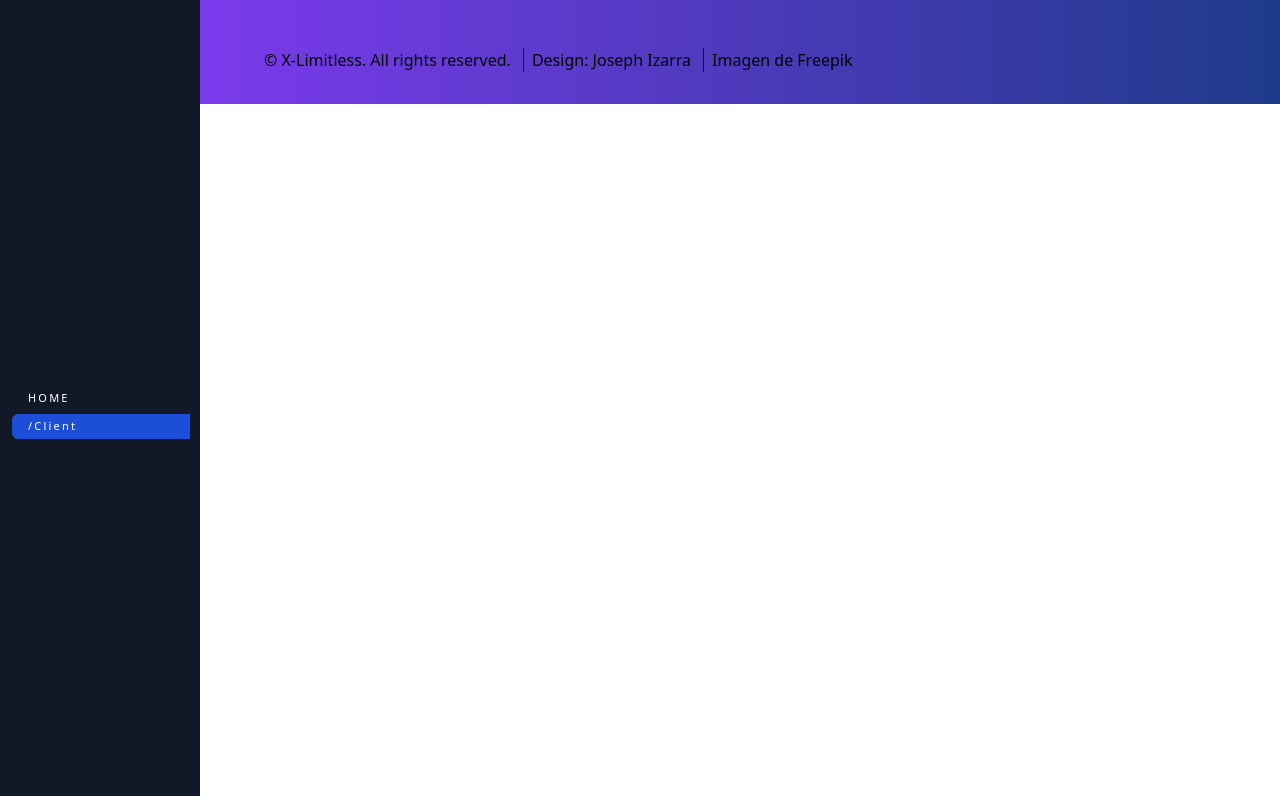
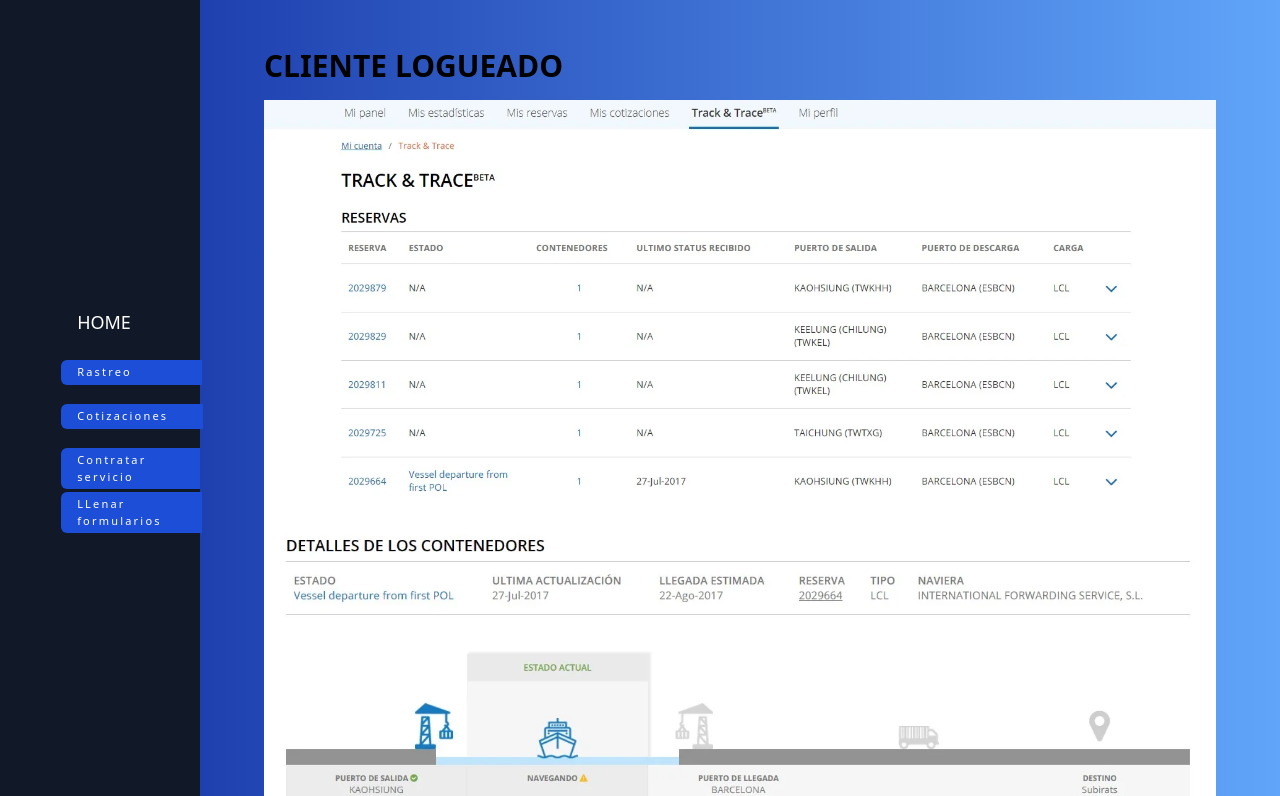
Before and after one commit to JEIZHER/GEADOC, a React (Vite) app: page /Client in a window 1280 px wide. Shown: the top 796 px of the page. Built offline with nearby package versions, Linux system fonts and the light colour scheme.

Commit message:
agregadas pagina de cliente logueado, imagenes temporales de rasteo, + items a menu de cliente

```diff
--- a/src/Components/SideBar/index.jsx
+++ b/src/Components/SideBar/index.jsx
@@ -22,7 +22,7 @@ const Sidebar = () => {
 						</li>
 					</div>
 
-					<div className='menu flex flex-row justify-center lg:flex-col gap-3 lg:gap-9 w-full'>
+					<div className='menu flex flex-row justify-center lg:flex-col gap-3 lg:gap-10 w-full h-full'>
 						<li>
 							<a
 								href='#intro'
@@ -46,7 +46,6 @@ const Sidebar = () => {
 								Cotizaciones
 							</a>
 						</li>
-
 
 						<li>
 							<a href='#four' className='btn_sidebar lg:pr-[60px]'>
@@ -80,6 +79,41 @@ const Sidebar = () => {
 						</li>
 					</div>
 				</ul>
+			)
+			: Location.pathname === '/Client' ? (
+				<ul className='flex lg:flex-col gap-3'>
+					<div className='flex flex-row lg:block lg:mr-1 lg:mb-3 text-lg' >
+						<li>
+						<a href='/' className='pl-4'>
+							HOME
+						</a>
+					</li>
+					</div>
+
+					<div className='menu flex flex-row justify-center lg:flex-col gap-3 lg:gap-11 w-full h-full'>
+						<li>
+							<a className={`btn_sidebar bg-blue-700 lg:pr-[70px]`}>Rastreo</a>
+						</li>
+
+						<li>
+							<a className={`btn_sidebar bg-blue-700 lg:pr-[35px]`}>
+								Cotizaciones
+							</a>
+						</li>
+
+						<li>
+							<a className={`btn_sidebar bg-blue-700 lg:pr-[50px]`}>
+								Contratar servicio
+							</a>
+						</li>
+
+						<li>
+							<a className={`btn_sidebar bg-blue-700 lg:pr-[40px]`}>
+								LLenar formularios
+							</a>
+						</li>
+					</div>
+				</ul>
 			) : (
 				<ul className='relative menu flex flex-row justify-center lg:flex-col gap-3 lg:gap-7 w-full  lg:ml-6'>
 					<li>
@@ -89,7 +123,9 @@ const Sidebar = () => {
 					</li>
 
 					<li>
-						<a className={`btn_sidebar bg-blue-700 lg:pr-[113px]`}>{Location.pathname}</a>
+						<a className={`btn_sidebar bg-blue-700 lg:pr-[113px]`}>
+							{Location.pathname}
+						</a>
 					</li>
 				</ul>
 			)}
--- a/src/Pages/App/index.jsx
+++ b/src/Pages/App/index.jsx
@@ -5,6 +5,7 @@ import Home from '../Home'
 import Login from '../Login'
 import Register from '../Register'
 import Quotes from '../Quotes'
+import Client from '../Client'
 import { ContextCryptosProvider } from '../../Context'
 import './App.css'
 
@@ -14,6 +15,7 @@ const AppRoutes = () => {
 		{ path: '/Login', element: <Login /> },
 		{ path: '/Register', element: <Register /> },
 		{ path: '/Quotes', element: <Quotes /> },
+		{ path: '/Client', element: <Client /> },
 	])
 	return routes
 }
--- /dev/null
+++ b/src/Pages/Client/index.jsx
@@ -0,0 +1,17 @@
+function Client (){
+return(
+    <section
+    className='flex flex-col pb-10 px-7 pt-12 sm:pt-24 lg:pt-12 sm:px-16  h-full  bg-gradient-to-l from-blue-400 to-blue-800 lg:ml-[200px] min-w-[420px]'
+ >
+    <div className=' sm:flex sm:items-center sm:space-x-3 '>
+       <h1 className='text-2xl font-bold mb-4 sm:text-3xl'>CLIENTE LOGUEADO</h1>
+    </div >
+    <img src="/Rastreo1.webp" alt="" />
+    <img src="/Rastreo2.webp" alt="" />
+
+
+ </section>
+
+)
+}
+export default Client
--- a/src/Pages/Login/index.jsx
+++ b/src/Pages/Login/index.jsx
@@ -79,7 +79,7 @@ function Login  () {
 								</a>
 							</div>
 							<div className='flex justify-center w-full'>
-							<Boton referencia='/' Titulo='Sign in'/>
+							<Boton referencia='/Client' Titulo='Sign in'/>
 							</div>
 
 							{/* <button
```
Also changed, not shown: public/Rastreo1.webp (added), public/Rastreo2.webp (added).
